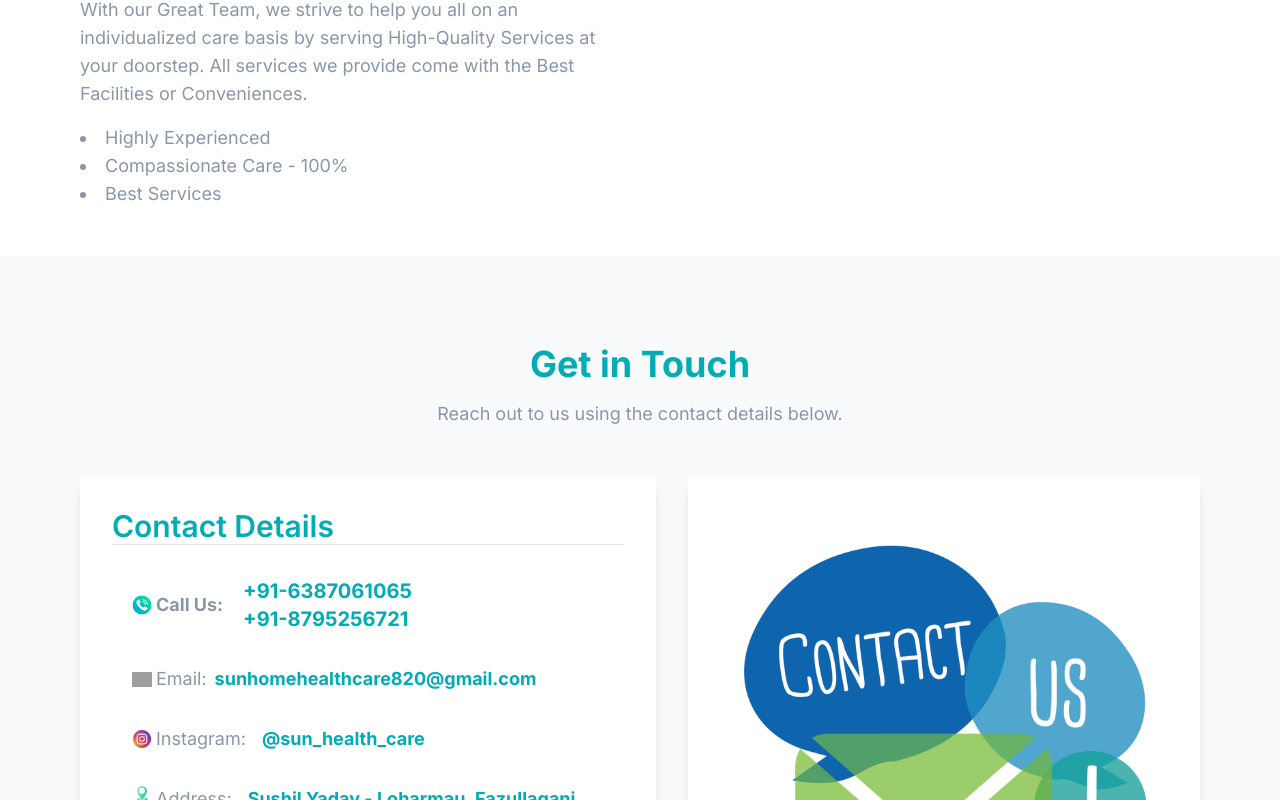
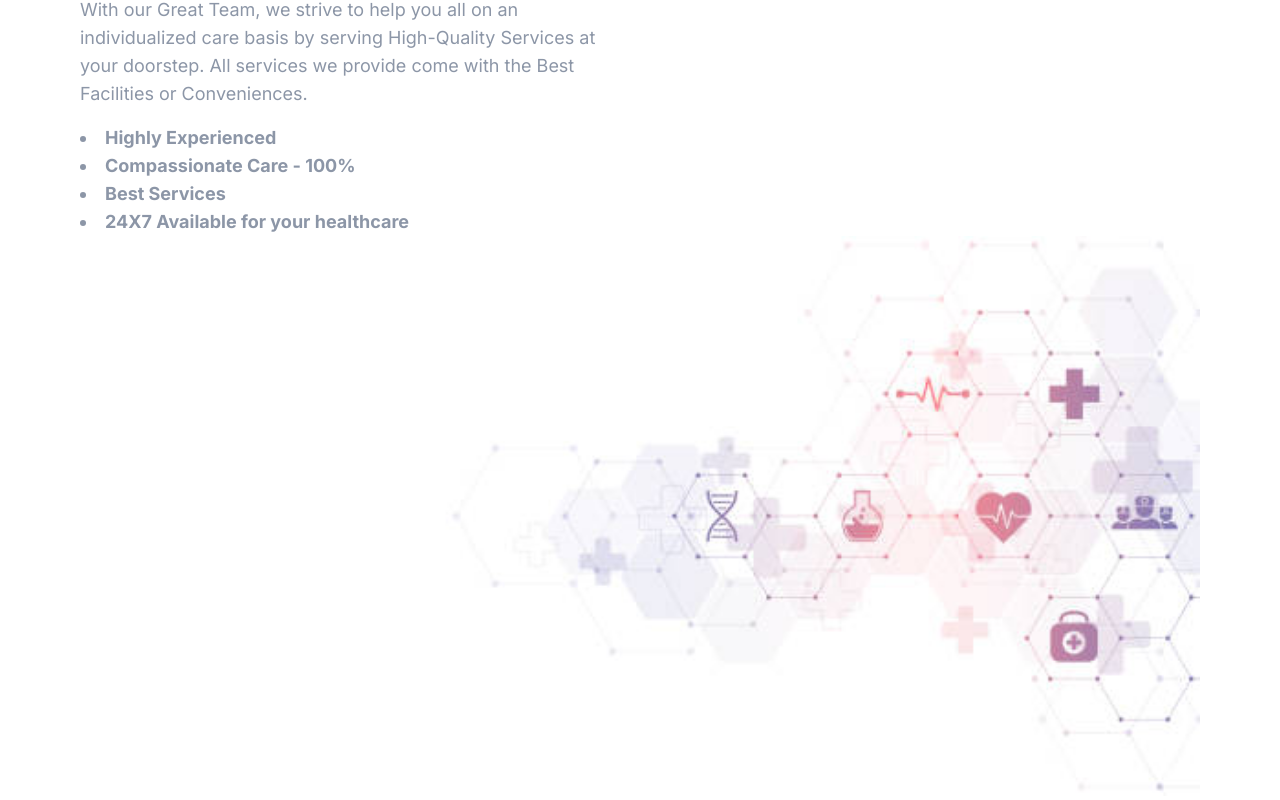
Before and after one commit to Rohit-kumar-verma/sunhealthcare, a Next.js app: page /aboutus in a window 1280 px wide. Shown: the part 1120-1920 px from the top of the page. Built offline with nearby package versions, Linux system fonts and the light colour scheme; grey boxes are pictures that could not be loaded.

Commit message:
fixing error

```diff
--- a/src/app/_components/Contact.jsx
+++ b/src/app/_components/Contact.jsx
@@ -21,7 +21,7 @@ function Contact() {
               loading="lazy"
               className='sm:hidden block mt-10'
             />
-      <section id="contact" className="max-w-6xl mx-auto px-4 flex flex-col items-center py-6">
+      <section id="contact" className="max-w-6xl mx-auto px-4 flex flex-col items-center py-6 bg">
         {/* Section Heading */}
         <motion.div
           className="text-center mb-12 w-full"
@@ -52,7 +52,7 @@ function Contact() {
         <div className="flex flex-col md:flex-row gap-8 w-full">
           {/* Contact Details */}
           <motion.div
-            className="bg-white p-8 rounded-lg shadow-lg transform transition-transform hover:scale-105 flex-1"
+            className="bg-white p-8 rounded-lg shadow-lg transform transition-transform hover:scale-105 flex-1 order-1"
             ref={sectionRef}
             initial={{ opacity: 0, x: -50 }}
             animate={{ opacity: isInView ? 1 : 0, x: isInView ? 0 : -50 }}
@@ -93,7 +93,7 @@ function Contact() {
 
           {/* Image/Gradient Section */}
           <motion.div
-            className="rounded-lg shadow-lg flex-1 sm:block hidden"
+            className="rounded-lg shadow-lg flex-1 sm:order-2"
             ref={sectionRef}
             initial={{ opacity: 0, x: 50 }}
             animate={{ opacity: isInView ? 1 : 0, x: isInView ? 0 : 50 }}
--- a/src/app/aboutus/page.js
+++ b/src/app/aboutus/page.js
@@ -103,7 +103,7 @@ function About() {
           animate={{ opacity: 1 }}
           transition={{ duration: 1 }}
         >
-          <div className="max-w-6xl mx-auto px-4">
+          <div className="max-w-6xl mx-auto px-4 relative">
             <motion.div
               className="grid grid-cols-1 md:grid-cols-2 gap-8"
               initial={{ opacity: 0, scale: 0.9 }}
@@ -115,13 +115,17 @@ function About() {
                 <p className="text-lg text-[#8C96A7] leading-7">
                   With our Great Team, we strive to help you all on an individualized care basis by serving High-Quality Services at your doorstep. All services we provide come with the Best Facilities or Conveniences.
                 </p>
-                <ul className="list-disc list-inside text-lg text-[#8C96A7] leading-7 mt-4">
+                <ul className="list-disc list-inside text-lg text-[#8C96A7] leading-7 mt-4 font-bold">
                   <li>Highly Experienced</li>
                   <li>Compassionate Care - 100%</li>
                   <li>Best Services</li>
+                  <li>24X7 Available for your healthcare </li>
                 </ul>
               </div>
             </motion.div>
+              <div>
+                <Image src="/whyChooseUs.jpg" width={1200} height={1200} className='w-full h-full'/>
+              </div>
           </div>
         </motion.div>
         <Contact/>
```
Also changed, not shown: src/app/middleware.js (added, +15 -0 lines), public/whyChooseUs.jpg (added).
